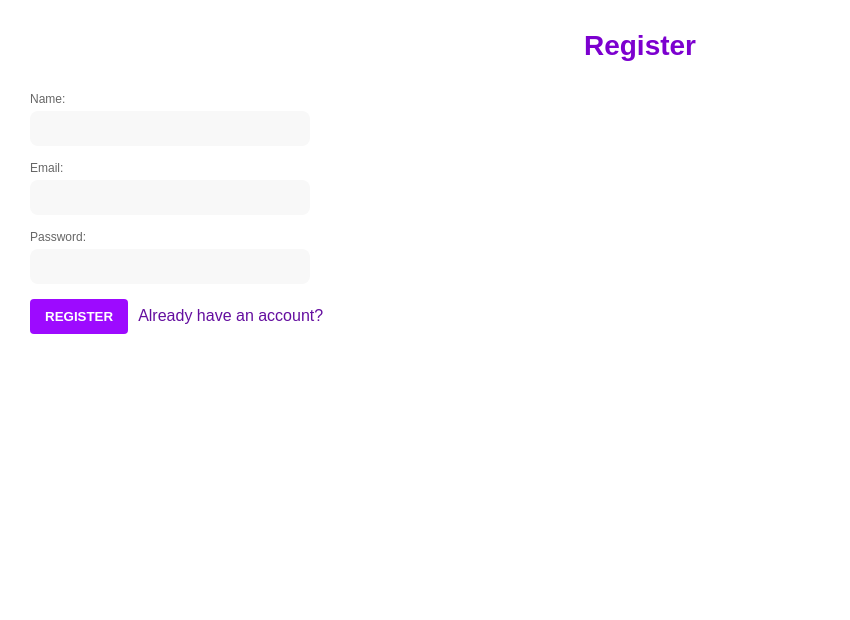
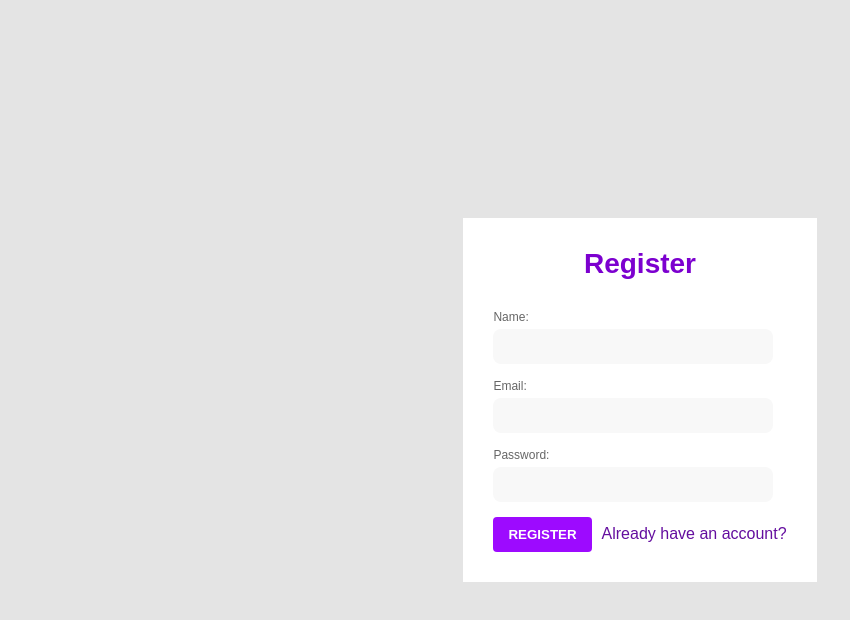
Before and after one commit to rahulnj/React-login-app, a React (Create React App) app in the folder client/: page / in a window 1280 px wide. Shown: the top 620 px of the page, without its empty margins (0-850 px from the left). Built offline with nearby package versions, Linux system fonts and the light colour scheme.

Commit message:
signup component added tothe new page and also renamed the folders

```diff
--- a/client/src/App.js
+++ b/client/src/App.js
@@ -1,7 +1,7 @@
 import React, { useState } from "react";
 import { Routes, Route } from 'react-router-dom'
 
-import Register from "./Pages/Register";
+import Register from "./Pages/RegisterPage";
 import LoginPage from "./Pages/LoginPage";
 import Home from "./Pages/Home"
 
--- a/client/src/Components/Signup/Signup.css
+++ b/client/src/Components/Signup/Signup.css
@@ -0,0 +1,95 @@
+input, button{
+    appearance: none;
+    background: none;
+    border: none;
+    outline: none;
+  }
+
+  .form-container{
+    height: 100vh;
+    display: flex;
+    align-items: center;
+    justify-content: center;
+    background-color: rgb(228, 228, 228);
+  }
+
+  form{
+    display: block;
+    position: relative;
+  }
+
+  form .form-inner{
+    position: relative;
+    display: block;
+    background-color: #fff;
+    padding: 30px;
+    z-index:2;
+
+  }
+
+  form .form-inner h2{
+    color: #7c00cf;
+    font-size: 28px;
+    font-weight: 600;
+    margin-bottom: 30px;
+    text-align: center;
+  }
+
+  form .form-inner .form-group{
+    display:block;
+    width:280px;
+    margin-bottom: 15px;
+  }
+
+  .form-inner .form-group label{
+    display: block;
+    color: #666;
+    font-size: 12px;
+    margin-bottom: 5px;
+    transition: 0.4s;
+  }
+
+  .form-inner .form-group:focus-within label{
+    color: #7c00cf;
+  }
+
+  form .form-inner .form-group input{
+    display: block;
+    width: 100%;
+    padding: 10px 15px;
+    background-color: #f8f8f8;
+    border-radius: 8px;
+    transition: 0.4s;
+  }
+
+  form .form-inner .form-group input:focus{
+    box-shadow: 0px 0px 3px rgba((0), 0, 0, 0.2);
+  }
+
+  form .form-inner input[type="submit"],
+  .welcome button{
+    padding: 10px 15px;
+    display: inline-block;
+    border-radius: 4px;
+    background-color: rgba(153, 0, 255, 0.959);
+    color: #fff;
+    font-weight: 700;
+    cursor: pointer;
+
+  }
+
+  .error{
+    padding-top: 1px;
+    color: rgb(231, 7, 7);
+  }
+
+  form .form-inner a{
+   margin-left: 10px;
+    color: rgba(94, 4, 155, 0.959);
+  cursor: pointer;
+  text-decoration: none;
+  }
+
+  form .form-inner a:hover{
+    text-decoration: underline;
+  }
--- a/client/src/Components/Signup/Signup.js
+++ b/client/src/Components/Signup/Signup.js
@@ -0,0 +1,57 @@
+import React, { useState } from "react";
+import axios from "axios"
+import { Link, useNavigate } from "react-router-dom"
+import './Signup.css';
+
+const Signup = ({ error }) => {
+
+    const [details, setDetails] = useState({ name: "", email: "", password: "" })
+    const [err, setErr] = useState('')
+    const navigate = useNavigate()
+    const handleSubmit = async (e) => {
+        e.preventDefault()
+        console.log(details);
+        const userData = {
+            name: details.name,
+            email: details.email,
+            password: details.password
+        }
+        try {
+            const { data } = await axios.post('/auth/register', userData)
+            console.log(data);
+            if (data) {
+                navigate('/login')
+            }
+        } catch (error) {
+            setErr(error.response.data.message)
+        }
+    }
+
+    return (
+        <form onSubmit={handleSubmit}>
+            <div className='form-container'>
+                <div className="form-inner">
+                    <h2>Register</h2>
+                    <div className="form-group">
+                        <label htmlFor="name">Name:</label>
+                        <input type="text" name="name" id="name" onChange={e => setDetails({ ...details, name: e.target.value })} value={details.name} />
+                    </div>
+                    <div className="form-group">
+                        <label htmlFor="email">Email:</label>
+                        <input type="email" name="email" id="email" onChange={e => setDetails({ ...details, email: e.target.value })} value={details.email} />
+                    </div>
+                    <div className="form-group">
+                        <label htmlFor="password">Password:</label>
+                        <input type="password" name="password" id="password" onChange={e => setDetails({ ...details, password: e.target.value })} value={details.password} />
+                    </div>
+                    <input type="submit" value="REGISTER" />
+                    <Link to="/login" >Already have an account?</Link>
+                    {/* <a >Already have an account?</a> */}
+                    {(err != "") ? (<div className="error">{err}</div>) : ""}
+                </div>
+            </div>
+        </form >
+    )
+}
+
+export default Signup
--- a/client/src/pages/Register.js
+++ /dev/null
@@ -1,56 +0,0 @@
-import React, { useState } from "react";
-import axios from "axios"
-import { Link, useNavigate } from "react-router-dom"
-
-const RegisterForm = ({ error }) => {
-
-    const [details, setDetails] = useState({ name: "", email: "", password: "" })
-    const [err, setErr] = useState('')
-    const navigate = useNavigate()
-    const handleSubmit = async (e) => {
-        e.preventDefault()
-        console.log(details);
-        const userData = {
-            name: details.name,
-            email: details.email,
-            password: details.password
-        }
-        try {
-            const { data } = await axios.post('/auth/register', userData)
-            console.log(data);
-            if (data) {
-                navigate('/login')
-            }
-        } catch (error) {
-            setErr(error.response.data.message)
-        }
-    }
-
-    return (
-        <form onSubmit={handleSubmit}>
-            <div className='App'>
-                <div className="form-inner">
-                    <h2>Register</h2>
-                    <div className="form-group">
-                        <label htmlFor="name">Name:</label>
-                        <input type="text" name="name" id="name" onChange={e => setDetails({ ...details, name: e.target.value })} value={details.name} />
-                    </div>
-                    <div className="form-group">
-                        <label htmlFor="email">Email:</label>
-                        <input type="email" name="email" id="email" onChange={e => setDetails({ ...details, email: e.target.value })} value={details.email} />
-                    </div>
-                    <div className="form-group">
-                        <label htmlFor="password">Password:</label>
-                        <input type="password" name="password" id="password" onChange={e => setDetails({ ...details, password: e.target.value })} value={details.password} />
-                    </div>
-                    <input type="submit" value="REGISTER" />
-                    <Link to="/login" >Already have an account?</Link>
-                    {/* <a >Already have an account?</a> */}
-                    {(err != "") ? (<div className="error">{err}</div>) : ""}
-                </div>
-            </div>
-        </form >
-    )
-}
-
-export default RegisterForm
--- /dev/null
+++ b/client/src/pages/RegisterPage.js
@@ -0,0 +1,14 @@
+import React, { useState } from "react";
+import Signup from "../Components/Signup/Signup";
+
+const RegisterForm = ({ error }) => {
+
+
+    return (
+        <div>
+            <Signup />
+        </div>
+    )
+}
+
+export default RegisterForm
```
